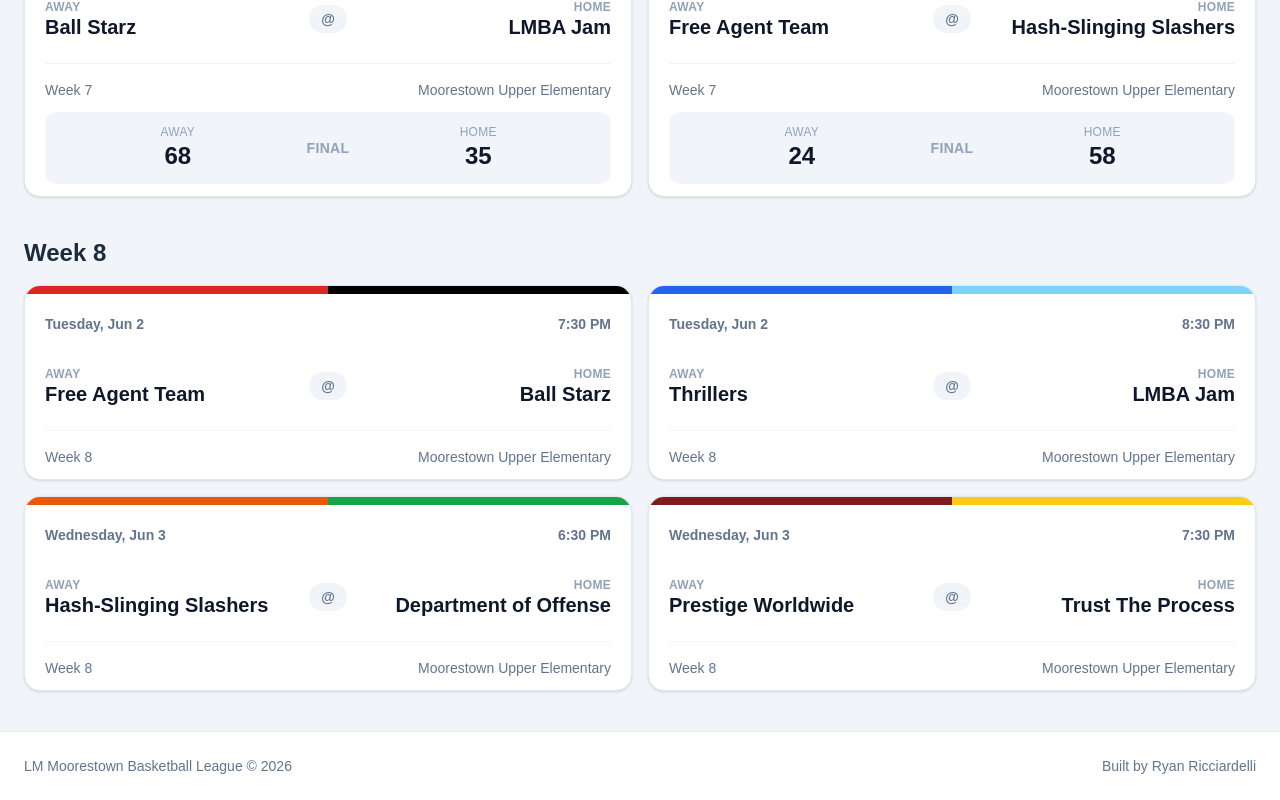
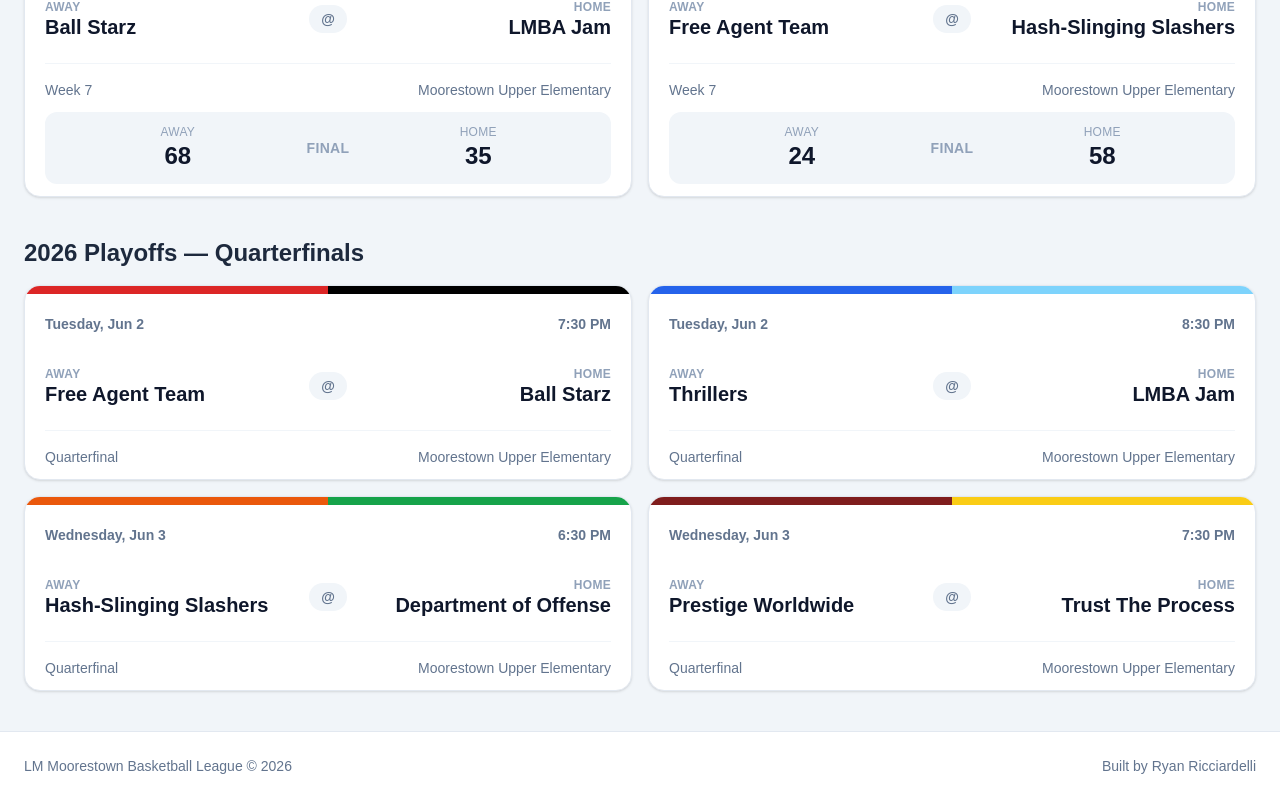
Before and after one commit to illedraiccir/lmba-website, a Next.js app: page /schedule in a window 1280 px wide. Shown: the part 7370-8170 px from the top of the page. Built offline with nearby package versions, Linux system fonts and the light colour scheme.

Commit message:
Playoff cosmetic updates.

```diff
--- a/components/GameCard.tsx
+++ b/components/GameCard.tsx
@@ -1,6 +1,7 @@
 import Link from "next/link";
 import { teams } from "@/data";
 import type { Game } from "@/data/games";
+import { getGameLabel } from "@/lib/gameLabels";
 
 type GameCardProps = {
   game: Game;
@@ -68,7 +69,7 @@ export function GameCard({ game }: GameCardProps) {
 
         <div className="mt-auto border-t border-slate-100 pt-4">
           <div className="flex flex-wrap items-center justify-between gap-2 text-xs text-slate-500 sm:text-sm">
-            <span>Week {game.week}</span>
+            <span>{getGameLabel(game)}</span>
             <span className="text-right">{game.location}</span>
           </div>
 
--- a/components/GameSummaryHeader.tsx
+++ b/components/GameSummaryHeader.tsx
@@ -1,5 +1,6 @@
 import type { Game } from "@/data/games";
 import type { Team } from "@/data/teams";
+import { getGameLabel } from "@/lib/gameLabels";
 
 type GameSummaryHeaderProps = {
   game: Game;
@@ -77,7 +78,7 @@ export function GameSummaryHeader({
       <div className="p-6 md:p-8">
         <div className="mb-6 flex flex-wrap items-center justify-between gap-3">
           <span className="rounded-full bg-slate-100 px-4 py-2 text-sm font-extrabold uppercase tracking-wide text-slate-500">
-            Week {game.week} • {formatDate(game.date)} • {game.time}
+            {getGameLabel(game)} • {formatDate(game.date)} • {game.time}
           </span>
 
           <span className="rounded-full bg-slate-950 px-4 py-2 text-sm font-extrabold uppercase text-white">
--- a/components/ResultCard.tsx
+++ b/components/ResultCard.tsx
@@ -1,6 +1,7 @@
 import Link from "next/link";
 import { teams } from "@/data";
 import type { Game } from "@/data/games";
+import { getGameLabel } from "@/lib/gameLabels";
 
 type ResultCardProps = {
   game: Game;
@@ -40,7 +41,7 @@ export function ResultCard({ game }: ResultCardProps) {
       <div className="p-6">
         <div className="mb-5 flex flex-wrap items-center justify-between gap-3">
           <span className="rounded-full bg-slate-100 px-3 py-1 text-sm font-bold text-slate-600">
-            Week {game.week} • {formatGameDate(game.date)}
+            {getGameLabel(game)} • {formatGameDate(game.date)}
           </span>
 
           <span className="rounded-full bg-slate-900 px-3 py-1 text-sm font-bold text-white">
--- a/components/ScheduleView.tsx
+++ b/components/ScheduleView.tsx
@@ -4,6 +4,7 @@ import { useMemo, useState } from "react";
 import { GameCard } from "@/components/GameCard";
 import type { Game } from "@/data/games";
 import type { Team } from "@/data/teams";
+import { getGameLabel } from "@/lib/gameLabels";
 
 type Props = {
   games: Game[];
@@ -65,7 +66,10 @@ export function ScheduleView({ games, teams }: Props) {
         {Object.entries(gamesByWeek).map(([week, weekGames]) => (
           <section key={week}>
             <h2 className="mb-4 text-2xl font-extrabold text-slate-800">
-              Week {week}
+              {weekGames[0].gameType === "playoffs"
+                ? `2026 Playoffs — ${getGameLabel(weekGames[0])}s`
+                : getGameLabel(weekGames[0])
+              }
             </h2>
 
             <div className="grid gap-4 md:grid-cols-2">
```
